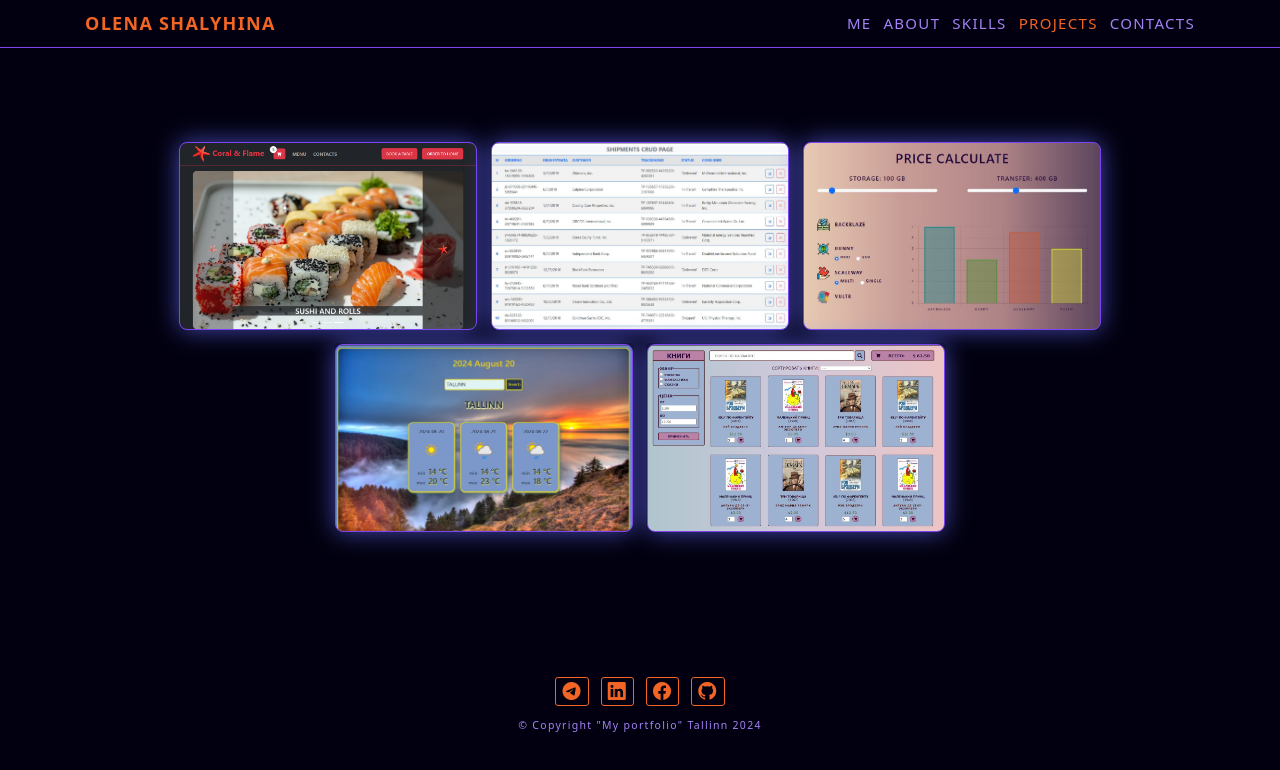
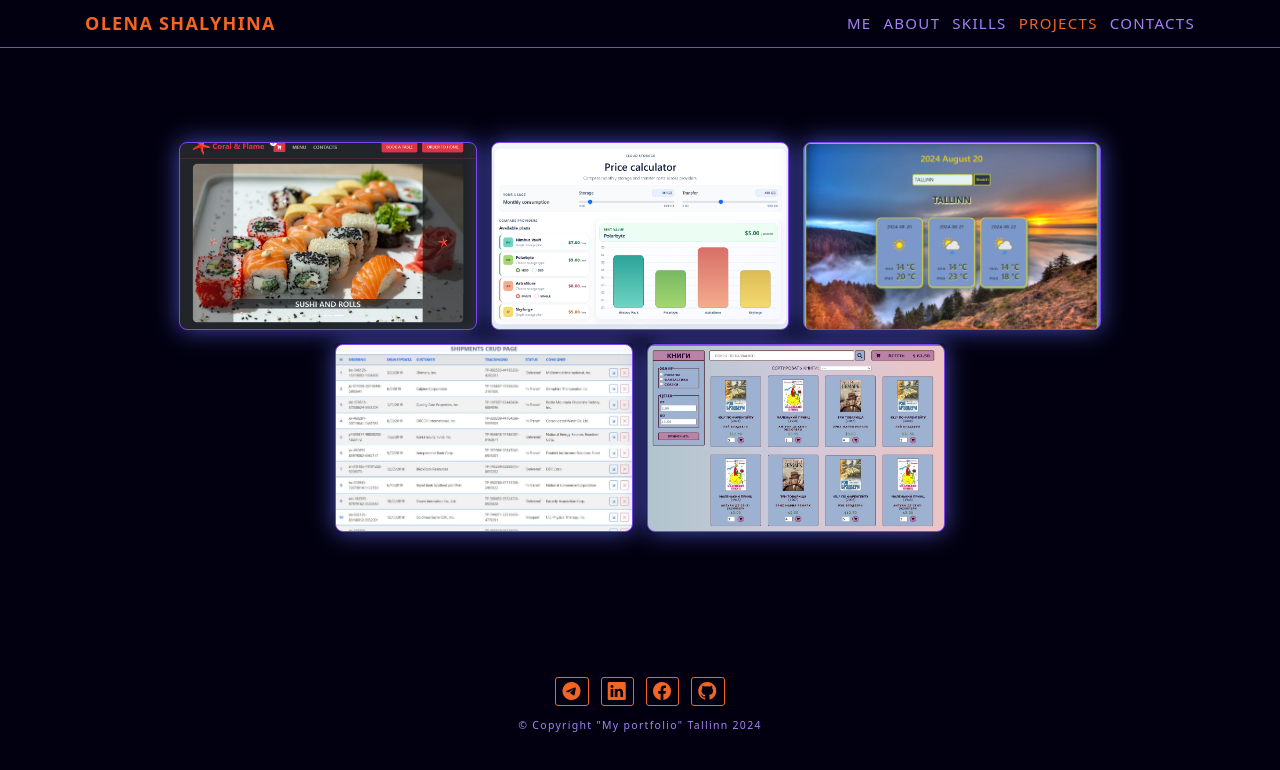
Before and after one commit to olena-shalyhina/my_portfolio, a React (Vite) app: page /projects in a window 1280 px wide. Shown: the top 770 px of the page. Built offline with nearby package versions, Linux system fonts and the light colour scheme; no server answers.

Commit message:
add price_ calculate.png

```diff
--- a/src/pages/ProjectsPage.tsx
+++ b/src/pages/ProjectsPage.tsx
@@ -16,7 +16,7 @@ export const ProjectsPage: FC = () => {
                 style={{
                   backgroundImage: `url(${project.img})`,
                   backgroundSize: 'cover',
-                  backgroundPosition: 'start',
+                  backgroundPosition: 'center',
                 }}
               ></div>
               <div className='back d-flex flex-column align-items-center justify-content-between py-3  text-secondary border border-1 border-secondary'>
--- a/src/serviсes/api.ts
+++ b/src/serviсes/api.ts
@@ -10,7 +10,8 @@ import figma from '../assets/icons/figma.svg';
 import wordpress from '../assets/icons/wordpress.svg';
 import Coral from '../assets/Coral_2.png';
 import ShipmentsCrud from '../assets/shipments-crud.jpg';
-import PriceCalculate from '../assets/price-calculate.jpg';
+// import PriceCalculate from '../assets/price-calculate.png';
+import PriceCalculate from '../assets/price_calculate.png';
 import Weather from '../assets/weather.jpg';
 import BookStore from '../assets/book-store.jpg';
 
@@ -57,13 +58,7 @@ export const projects: IProject[] = [
     linkPreview: 'https://olena-shalyhina.github.io/online_restaurant_react/',
     linkGH: 'https://github.com/olena-shalyhina/online_restaurant_react',
   },
-  {
-    name: 'Shipments Crud Page',
-    img: ShipmentsCrud,
-    skills: ['React', 'Redux', 'Redux Thunk', 'React Bootstrap', 'Axios'],
-    linkPreview: 'https://olena-shalyhina.github.io/shipments_crud_page',
-    linkGH: 'https://github.com/olena-shalyhina/shipments_crud_page',
-  },
+
   {
     name: 'Price Calculate',
     img: PriceCalculate,
@@ -79,6 +74,13 @@ export const projects: IProject[] = [
     linkGH: ' https://github.com/olena-shalyhina/weather-app',
   },
   {
+    name: 'Shipments Crud Page',
+    img: ShipmentsCrud,
+    skills: ['React', 'Redux', 'Redux Thunk', 'React Bootstrap', 'Axios'],
+    linkPreview: 'https://olena-shalyhina.github.io/shipments_crud_page',
+    linkGH: 'https://github.com/olena-shalyhina/shipments_crud_page',
+  },
+  {
     name: 'Bookstore',
     img: BookStore,
     skills: ['JS', 'HTML', 'CSS'],
```
Also changed, not shown: src/assets/price-calculate.jpg (deleted), src/assets/price_calculate.png (added).
